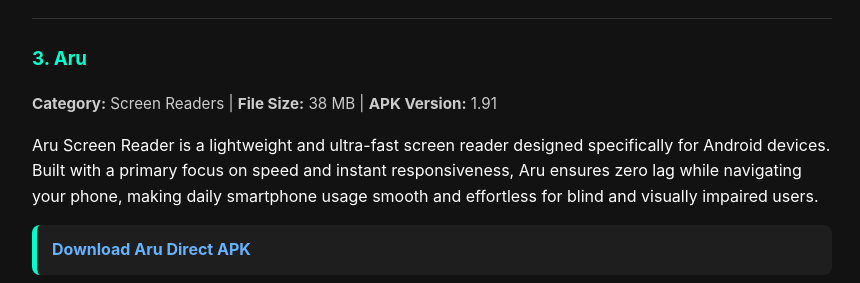
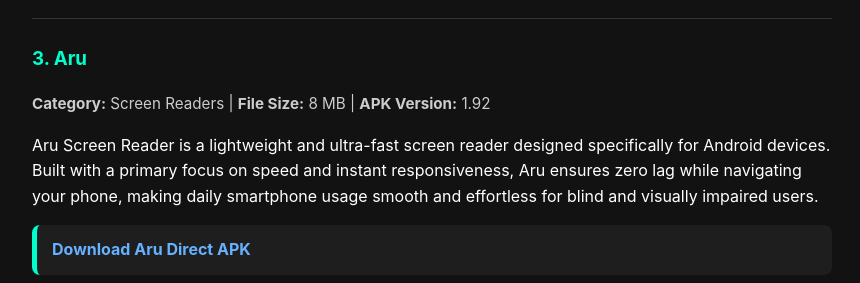
Before and after one commit to abhishekdey-hub/VisionPlay, a Jekyll site: the page built from screen-readers/index.md, in a window 1280 px wide and 900 px high, scrolled down 928 px. Shown: the part 166-449 px from the top of the window, without its empty margins (208-1068 px from the left). Built offline with Jekyll 4.4.1, drawn with Linux system fonts in a browser that asks for light colours.

Commit message:
Auto-update latest APK versions

```diff
--- a/_data/screen_readers.yml
+++ b/_data/screen_readers.yml
@@ -11,9 +11,9 @@
 - name: "Aru"
   category: "Screen Readers"
   description: "Aru Screen Reader is a lightweight and ultra-fast screen reader designed specifically for Android devices. Built with a primary focus on speed and instant responsiveness, Aru ensures zero lag while navigating your phone, making daily smartphone usage smooth and effortless for blind and visually impaired users."
-  size: "38 MB"
-  version: "1.91"
-  apk_url: "https://github.com/leandro-benitez/aru-versiones/releases/download/v1.91/aru-1.91-release.apk"
+  size: "8 MB"
+  version: "1.92"
+  apk_url: "https://github.com/leandro-benitez/aru-versiones/releases/download/v1.92/aru-1.92-release.apk"
   github_repo: "leandro-benitez/aru-versiones"
 
 - name: "Duy Gör Ekran Okuyucu (HearSee Screen Reader)"
```
